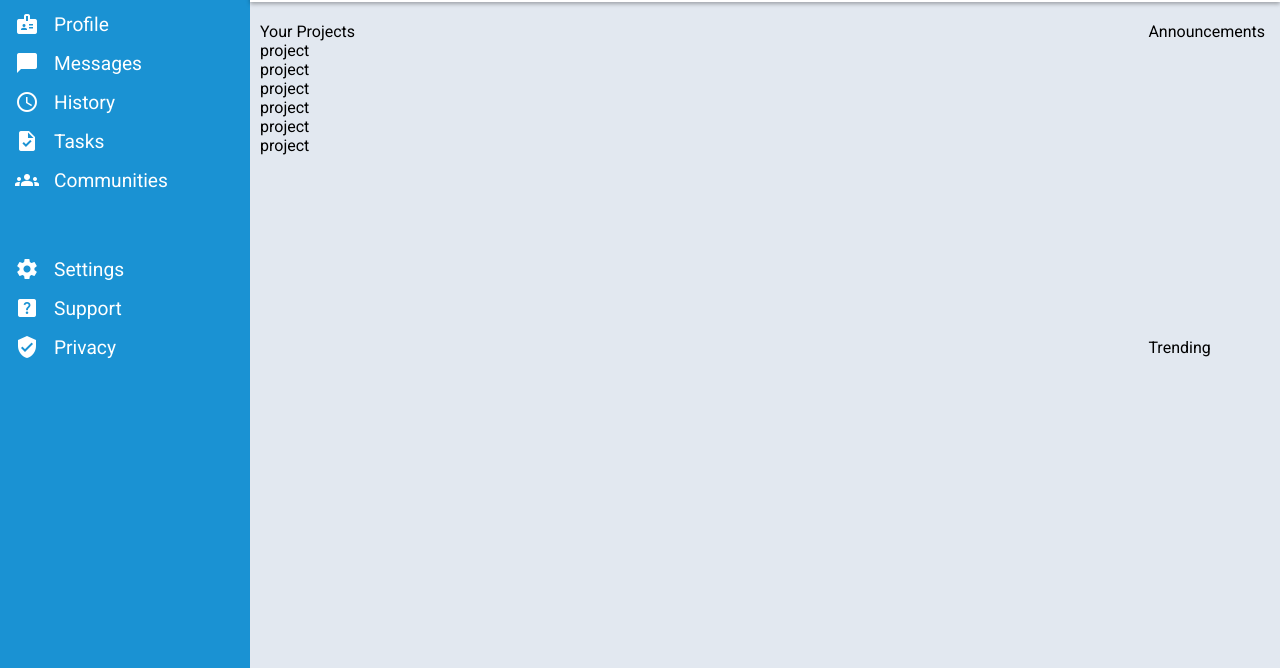
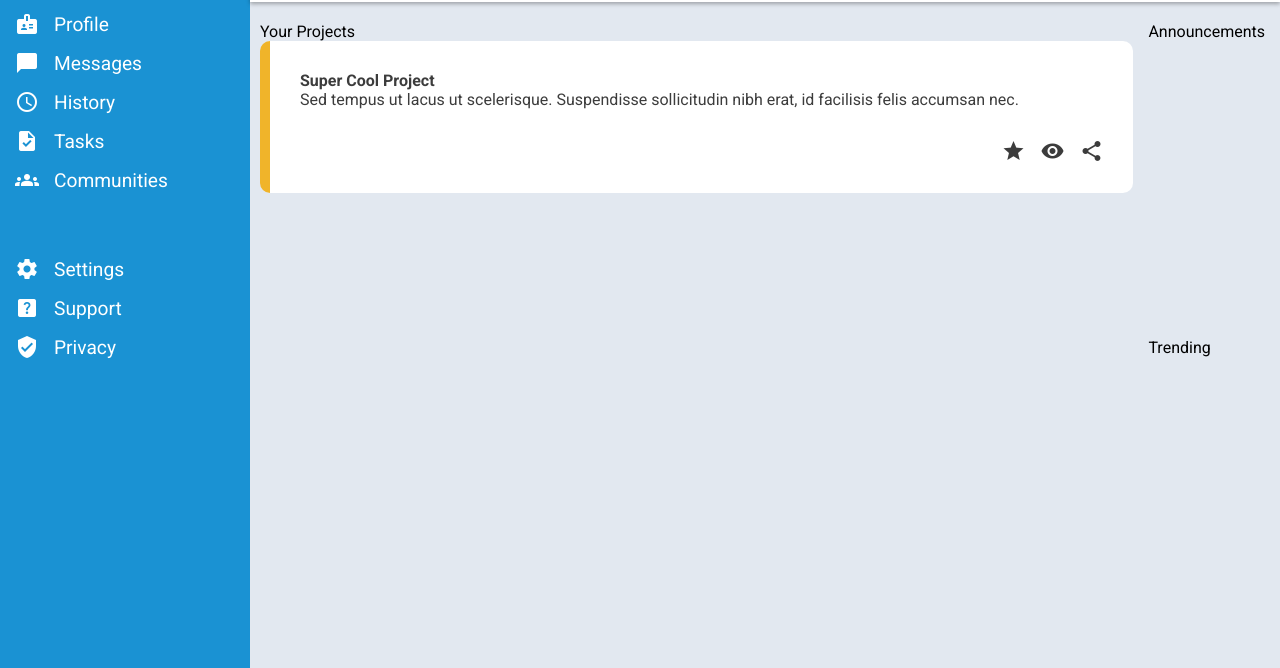
Before and after one commit to PivtoranisV/admin-dashboard, a plain HTML site: page index.html in a window 1280 px wide. Shown: the part 132-800 px from the top of the page. Drawn offline with Linux system fonts and the light colour scheme.

Commit message:
Add card style for projects

```diff
--- a/index.html
+++ b/index.html
@@ -93,12 +93,18 @@
       <div class="main-content">
         <div class="projects">
           <p>Your Projects</p>
-          <div>project</div>
-          <div>project</div>
-          <div>project</div>
-          <div>project</div>
-          <div>project</div>
-          <div>project</div>
+          <div class="card">
+            <p class="title">Super Cool Project</p>
+            <p>
+              Sed tempus ut lacus ut scelerisque. Suspendisse sollicitudin nibh
+              erat, id facilisis felis accumsan nec.
+            </p>
+            <div class="icons">
+              <i class="material-icons">star</i>
+              <i class="material-icons">visibility</i>
+              <i class="material-icons">share</i>
+            </div>
+          </div>
         </div>
         <div class="announcements">
           <p>Announcements</p>
--- a/style.css
+++ b/style.css
@@ -137,3 +137,22 @@
 .projects {
     grid-row: 1 / 3;
 }
+
+.projects .card {
+    background-color: var(--secondary_text_color);
+    border-radius: 10px;
+    padding: 30px;
+    color: var(--primary-text_color);
+    border-left: 10px solid var(--orange-color);
+}
+
+.projects .title {
+    font-weight: bold;
+}
+
+.card .icons {
+    display: flex;
+    justify-content: flex-end;
+    gap: 15px;
+    padding-top: 30px;
+}
```
